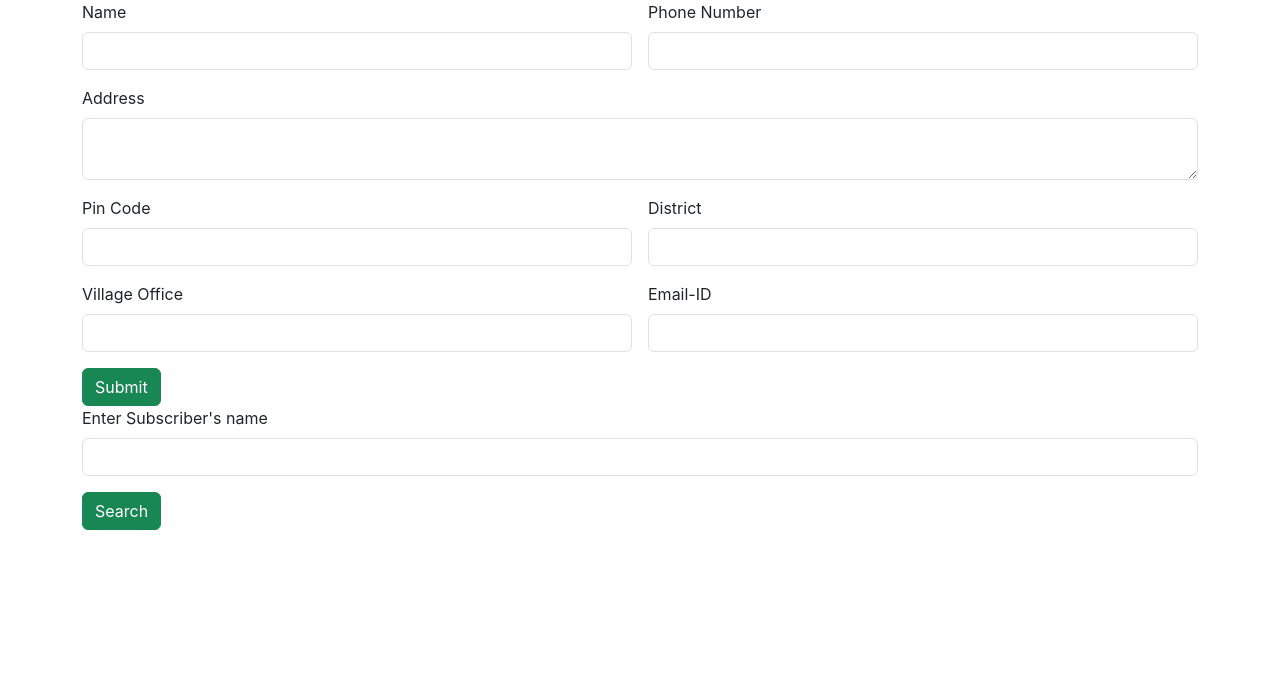
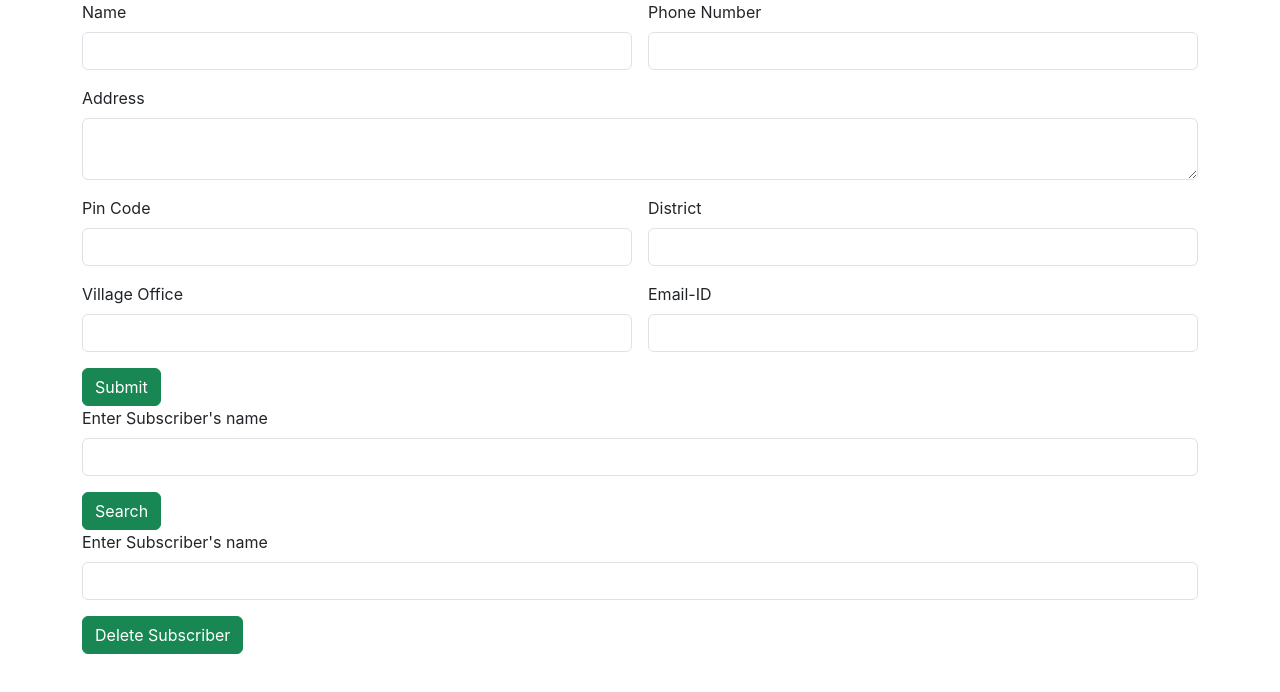
Before and after one commit to Liyo08/NewspaperAppTestReact-Frontend, a React (Create React App) app: page / in a window 1280 px wide. Shown: the top 692 px of the page. Built offline with nearby package versions, Linux system fonts and the light colour scheme.

Commit message:
DeleteSubscriber added

```diff
--- a/src/App.js
+++ b/src/App.js
@@ -2,12 +2,14 @@
 import './App.css';
 import AddSubscribersPage from './components/AddSubscribersPage';
 import SearchSubscribers from './components/SearchSubscribers';
+import DeleteSubscriber from './components/DeleteSubscriber';
 
 function App() {
   return (
     <div>
      <AddSubscribersPage/>
      <SearchSubscribers/>
+     <DeleteSubscriber/>
 
     </div>
   );
--- /dev/null
+++ b/src/components/DeleteSubscriber.jsx
@@ -0,0 +1,26 @@
+import React from 'react'
+
+const DeleteSubscriber = () => {
+  return (
+    <div>
+        <div className="container">
+            <div className="row">
+                <div className="col col-12 col-sm-12 col-md-12 col-lg-12 col-xl-12 col-xxl-12">
+
+                    <div className="row g-3">
+                        <div className="col col-12 col-sm-12 col-md-12 col-lg-12 col-xl-12 col-xxl-12">
+                            <label htmlFor="" className="form-label">Enter Subscriber's name</label>
+                            <input type="text" className="form-control" />
+                        </div>
+                        <div className="col col-12 col-sm-6 col-md-6 col-lg-6 col-xl-6 col-xxl-6">
+                            <button className="btn btn-success">Delete Subscriber</button>
+                        </div>
+                    </div>
+                </div>
+            </div>
+        </div>
+    </div>
+  )
+}
+
+export default DeleteSubscriber
```
